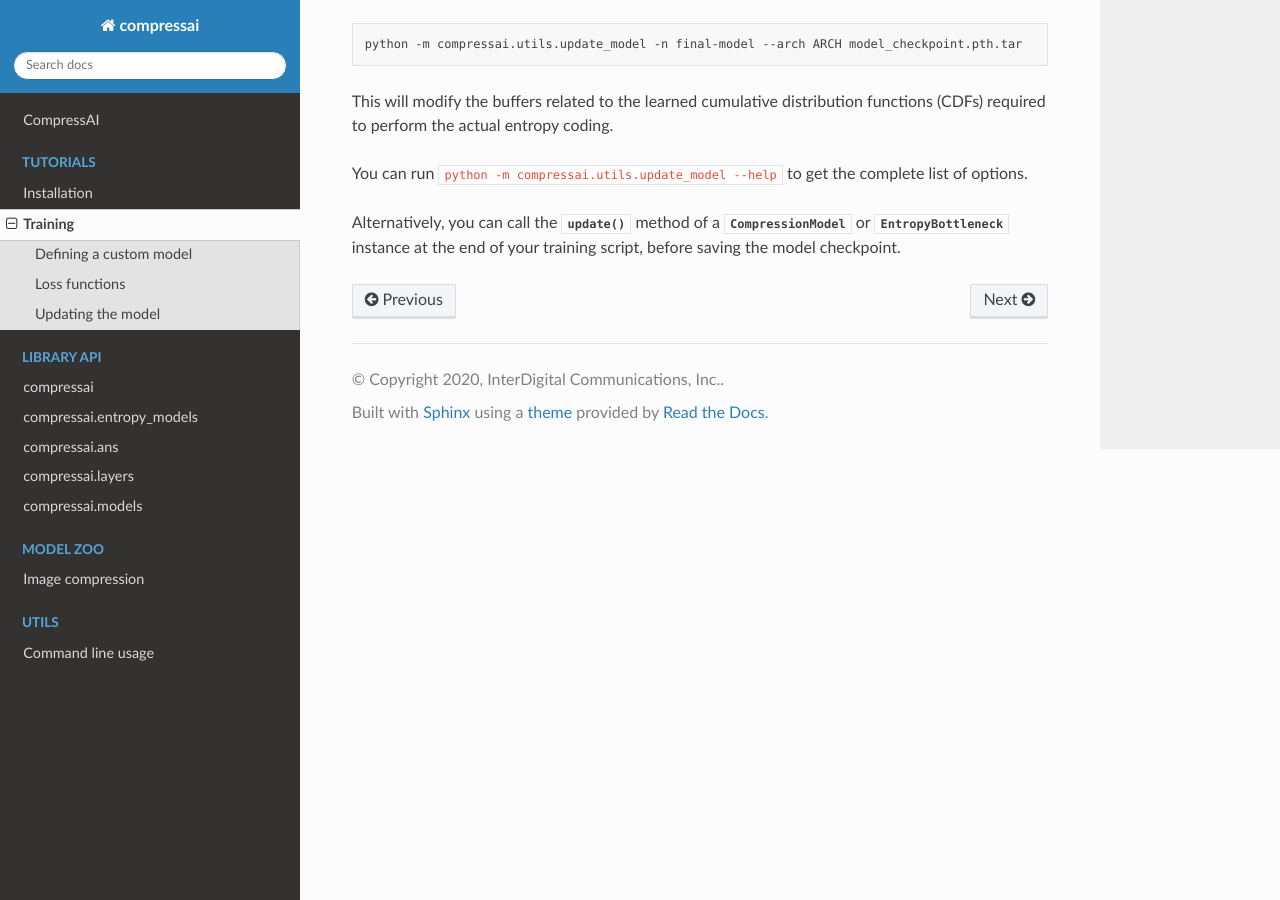
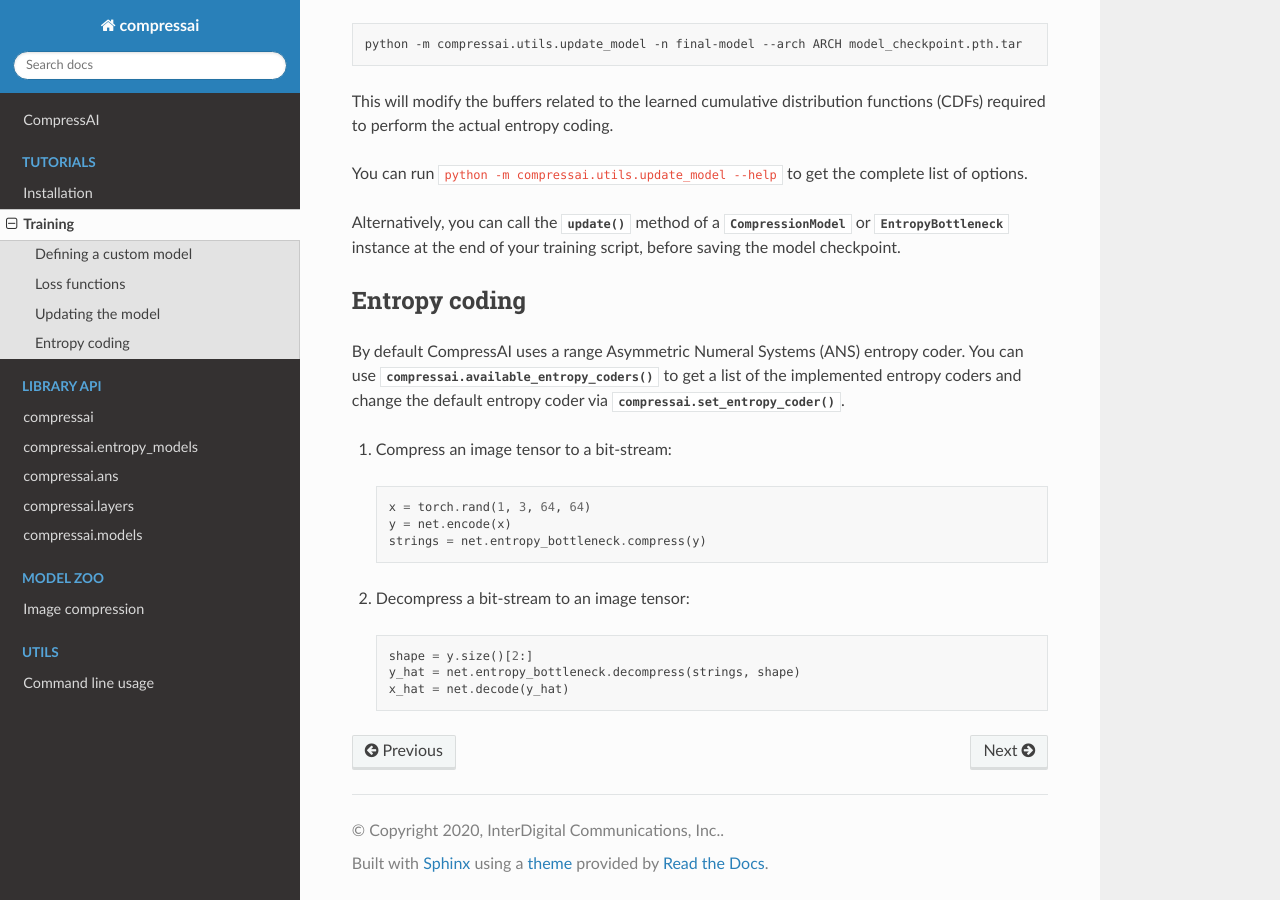
Before and after one commit to InterDigitalInc/CompressAI, a Sphinx documentation site: the page built from docs/source/tutorial_train.rst, in a window 1280 px wide and 900 px high, scrolled down 3509 px. Built offline with Sphinx 7.4.7 and the Read the Docs theme 2.0.0, drawn with Linux system fonts in a browser that asks for light colours; pages that are not in the unit, such as notebooks, are missing from menus.

Commit message:
Update entropy coders doc + tutorial

```diff
--- a/compressai/__init__.py
+++ b/compressai/__init__.py
@@ -31,7 +31,7 @@ except ImportError:
 
 def set_entropy_coder(entropy_coder):
     """
-    Specifies the entropy coder used to encode the bit-streams.
+    Specifies the default entropy coder used to encode the bit-streams.
 
     Use :mod:`available_entropy_coders` to list the possible values.
 
@@ -48,7 +48,7 @@ def set_entropy_coder(entropy_coder):
 
 def get_entropy_coder():
     """
-    Return the name of the entropy coder used to encode the bit-streams.
+    Return the name of the default entropy coder used to encode the bit-streams.
     """
     return _entropy_coder
 
--- a/docs/source/tutorial_train.rst
+++ b/docs/source/tutorial_train.rst
@@ -216,3 +216,30 @@ Alternatively, you can call the :meth:`~compressai.models.CompressionModel.updat
 method of a :mod:`~compressai.models.CompressionModel` or
 :mod:`~compressai.entropy_models.EntropyBottleneck` instance at the end of your
 training script, before saving the model checkpoint.
+
+
+Entropy coding
+--------------
+
+By default CompressAI uses a range Asymmetric Numeral Systems (ANS) entropy
+coder. You can use :meth:`compressai.available_entropy_coders()` to get a list
+of the implemented entropy coders and change the default entropy coder via
+:meth:`compressai.set_entropy_coder()`.
+
+
+1. Compress an image tensor to a bit-stream:
+
+  .. code-block:: python
+
+    x = torch.rand(1, 3, 64, 64)
+    y = net.encode(x)
+    strings = net.entropy_bottleneck.compress(y)
+
+
+2. Decompress a bit-stream to an image tensor:
+
+  .. code-block:: python
+
+    shape = y.size()[2:]
+    y_hat = net.entropy_bottleneck.decompress(strings, shape)
+    x_hat = net.decode(y_hat)
```
